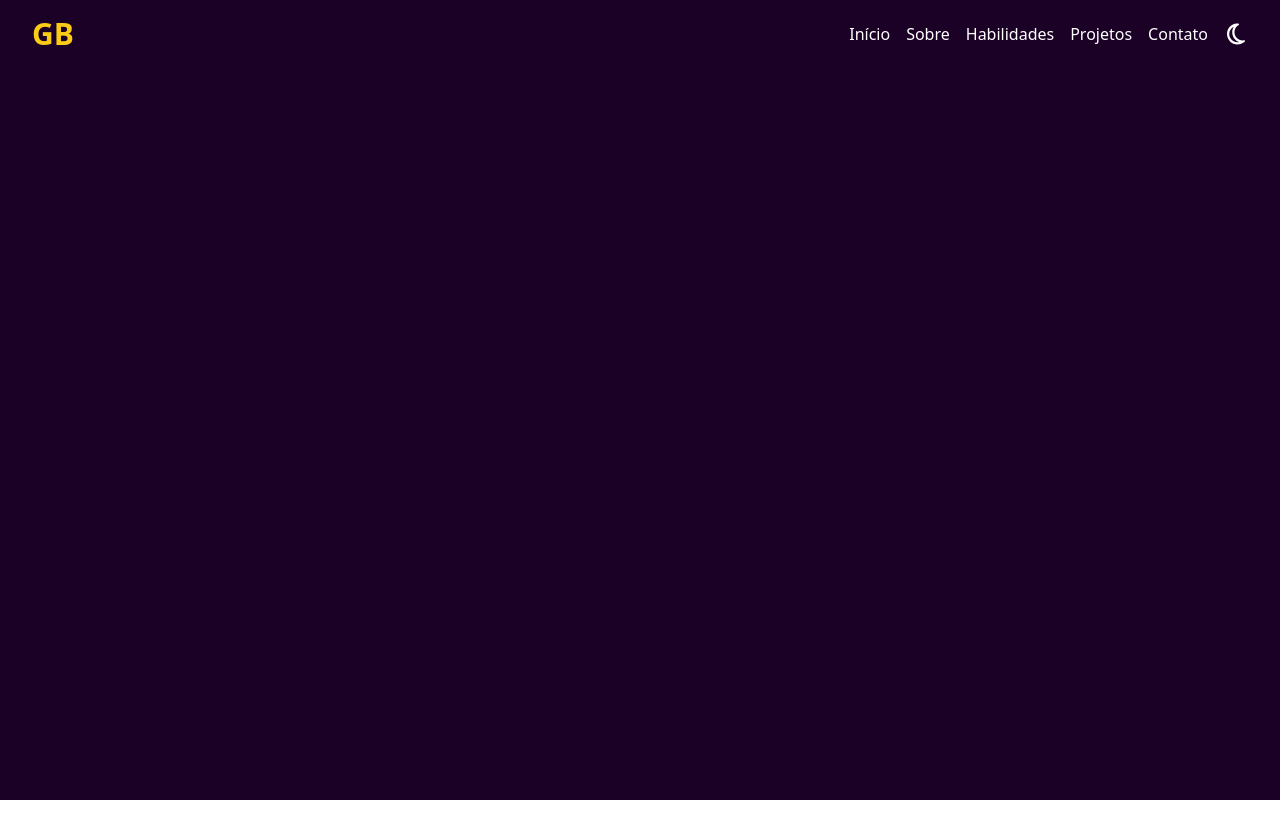
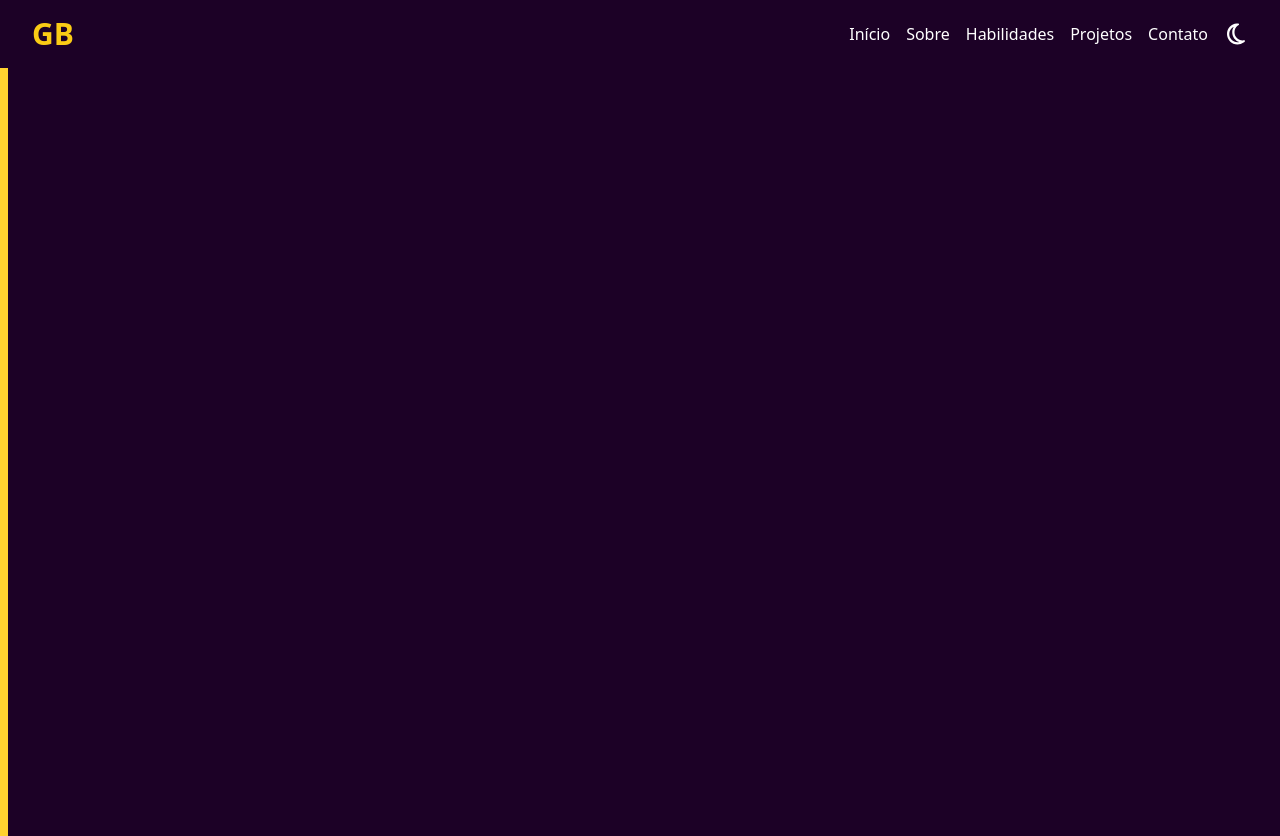
Before and after one commit to guiisbarbosa/guibarbosa-portfolio, a React (Vite) app: page / in a window 1280 px wide. Before the commit the page ends 800 px from the top, so only its background shows below. Built offline with nearby package versions, Linux system fonts and the light colour scheme.

Commit message:
correções

```diff
--- a/src/App.tsx
+++ b/src/App.tsx
@@ -1,10 +1,26 @@
+import { useState, useEffect } from "react";
 import { Header } from "@components/sections/Header/Header";
 
 function App() {
+  const [isScrolled, setIsScrolled] = useState(false);
+
+  useEffect(() => {
+    const handleScroll = () => {
+      setIsScrolled(window.scrollY > 50);
+    };
+
+    window.addEventListener("scroll", handleScroll);
+    return () => window.removeEventListener("scroll", handleScroll);
+  }, []);
+
   return (
     <>
-      <div className="min-h-screen bg-(--bg-page)">
-        <Header />
+      <div
+        className={`min-h-screen bg-(--bg-page) ${isScrolled ? "pt-20" : ""}`}
+      >
+        <Header isScrolled={isScrolled} />
+        <div className="h-96 w-2 bg-amber-300"></div>
+        <div className="h-96 w-2 bg-amber-300"></div>
       </div>
     </>
   );
--- a/src/components/sections/Header/Header.tsx
+++ b/src/components/sections/Header/Header.tsx
@@ -23,7 +23,7 @@ export const Header = () => {
             <a href="#">Contato</a>
           </li>
           <li className="hover:text-(--highlight) transition-colors text-2xl">
-              <FaRegMoon />
+            <FaRegMoon />
           </li>
         </ul>
       </nav>
```
